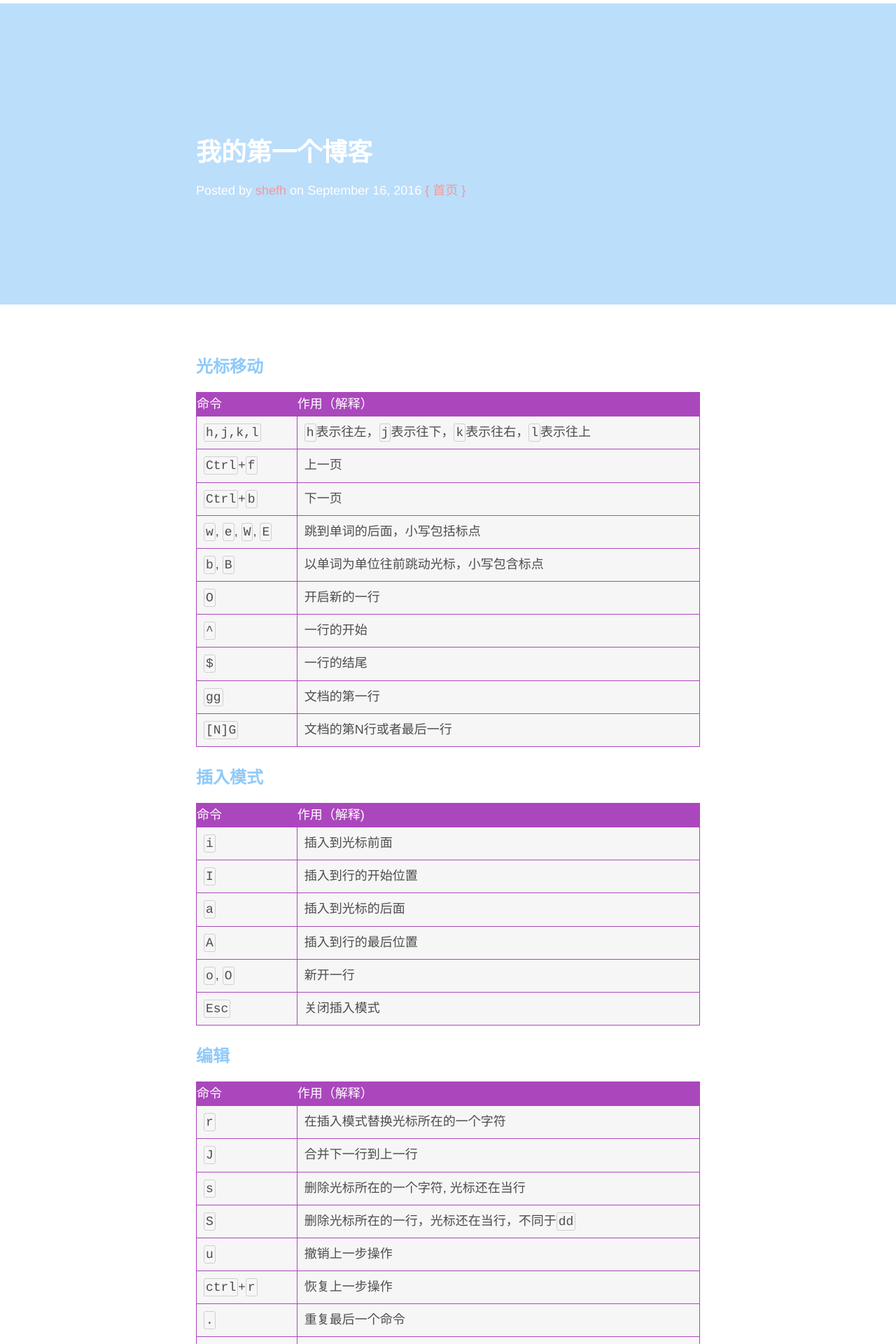
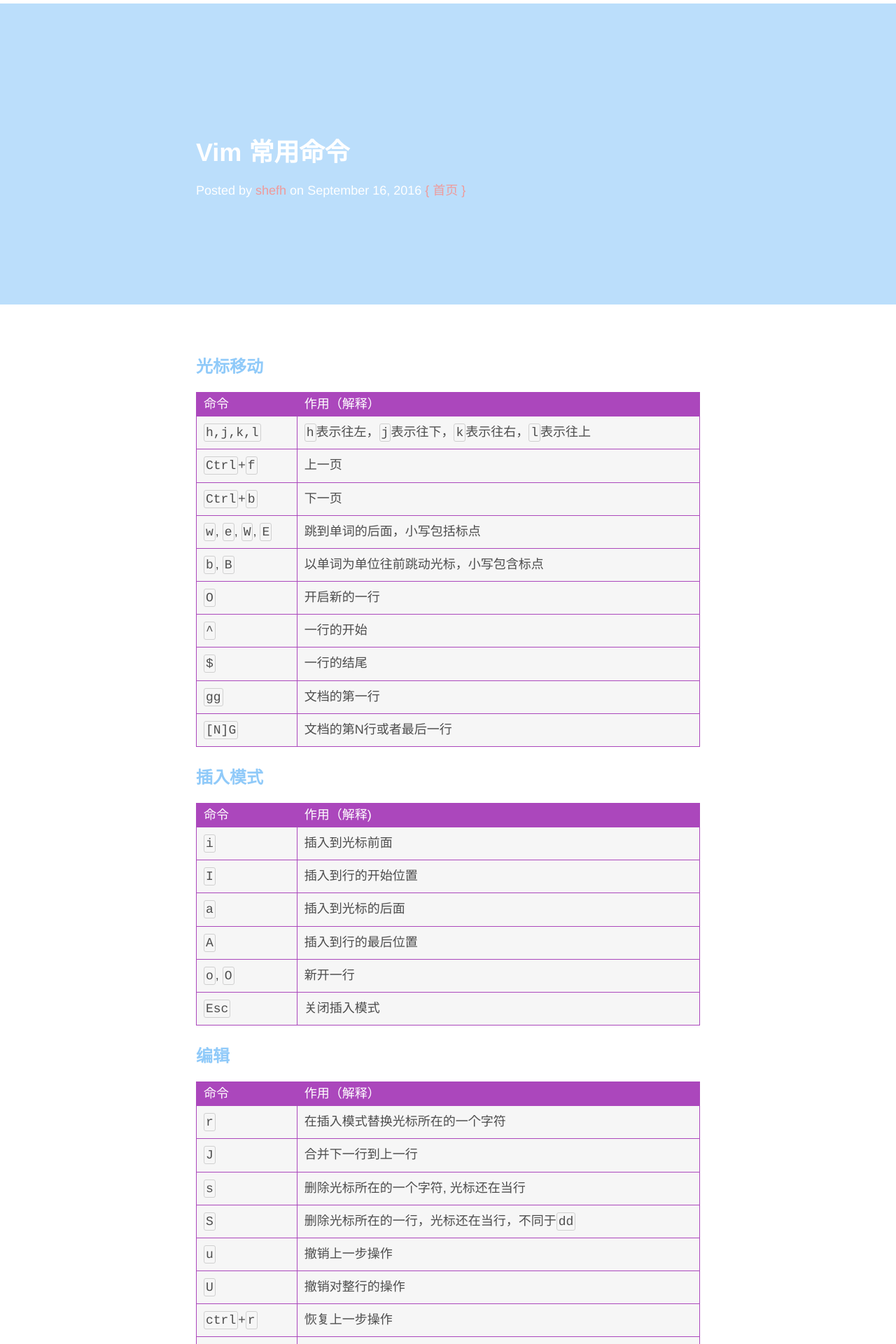
Before and after one commit to fooval-shen/shenfh.github.io, a Jekyll site: the page built from _posts/2016-09-16-Vim-Command.md, in a window 1280 px wide. Shown: the top 1920 px of the page at 70% size. Built offline with Jekyll 4.4.1, drawn with Linux system fonts in a browser that asks for light colours; nearby versions of some CDN libraries; some of the changed text lies outside the part shown.

Commit message:
modify title

```diff
--- a/_posts/2016-09-16-Vim-Command.md
+++ b/_posts/2016-09-16-Vim-Command.md
@@ -1,6 +1,6 @@
 ---
 layout: post
-title: 我的第一个博客
+title: Vim 常用命令
 author: shefh
 ---
 
@@ -13,43 +13,43 @@
 			<th width="80%">作用（解释）</th>
 		</tr>
 		<tr>
-			<td><code class="v-code">h,j,k,l</code></td>
-			<td><code class="v-code">h</code>表示往左，<code class="v-code">j</code>表示往下，<code class="v-code">k</code>表示往右，<code class="v-code">l</code>表示往上</td>
+			<td><code >h,j,k,l</code></td>
+			<td><code >h</code>表示往左，<code >j</code>表示往下，<code >k</code>表示往右，<code >l</code>表示往上</td>
 		</tr>
 		<tr>
-			<td><code class="v-code">Ctrl</code>+<code class="v-code">f</code></td>
+			<td><code >Ctrl</code>+<code >f</code></td>
 			<td>上一页</td>
 		</tr>
 		<tr>
-			<td><code class="v-code">Ctrl</code>+<code class="v-code">b</code></td>
+			<td><code >Ctrl</code>+<code >b</code></td>
 			<td>下一页</td>
 		</tr>
 		<tr>
-			<td><code class="v-code">w</code>, <code class="v-code">e</code>, <code class="v-code">W</code>, <code class="v-code">E</code></td>
+			<td><code >w</code>, <code >e</code>, <code >W</code>, <code >E</code></td>
 			<td>跳到单词的后面，小写包括标点</td>
 		</tr>
 		<tr>
-			<td><code class="v-code">b</code>, <code class="v-code">B</code></td>
+			<td><code >b</code>, <code >B</code></td>
 			<td>以单词为单位往前跳动光标，小写包含标点</td>
 		</tr>
 		<tr>
-			<td><code class="v-code">O</code></td>
+			<td><code >O</code></td>
 			<td>开启新的一行</td>
 		</tr>
 		<tr>
-			<td><code class="v-code">^</code></td>
+			<td><code >^</code></td>
 			<td>一行的开始</td>
 		</tr>
 		<tr>
-			<td><code class="v-code">$</code></td>
+			<td><code >$</code></td>
 			<td>一行的结尾</td>
 		</tr>
 		<tr>
-			<td><code class="v-code">gg</code></td>
+			<td><code >gg</code></td>
 			<td>文档的第一行</td>
 		</tr>
 		<tr>
-			<td><code class="v-code">[N]G</code></td>
+			<td><code >[N]G</code></td>
 			<td>文档的第N行或者最后一行</td>
 		</tr>
 	</body>
@@ -64,37 +64,37 @@
 		</tr>
 		<tr>
 			<td>
-				<code class="v-code">i</code>
+				<code >i</code>
 			</td>
 			<td>插入到光标前面</td>
 		</tr>
 		<tr>
 			<td>
-				<code class="v-code">I</code>
+				<code >I</code>
 			</td>
 			<td>插入到行的开始位置</td>
 		</tr>
 		<tr>
 			<td>
-				<code class="v-code">a</code>
+				<code >a</code>
 			</td>
 			<td>插入到光标的后面</td>
 		</tr>
 		<tr>
 			<td>
-				<code class="v-code">A</code>
+				<code >A</code>
 			</td>
 			<td>插入到行的最后位置</td>
 		</tr>
 		<tr>
 			<td>
-				<code class="v-code">o</code>, <code class="v-code">O</code>
+				<code >o</code>, <code >O</code>
 			</td>
 			<td>新开一行</td>
 		</tr>
 		<tr>
 			<td>
-				<code class="v-code">Esc</code>
+				<code >Esc</code>
 			</td>
 			<td>关闭插入模式</td>
 		</tr>
@@ -110,61 +110,67 @@
 		</tr>
 		<tr>
 			<td>
-				<code class="v-code">r</code>
+				<code >r</code>
 			</td>
 			<td>在插入模式替换光标所在的一个字符</td>
 		</tr>
 		<tr>
 			<td>
-				<code class="v-code">J</code>
+				<code >J</code>
 			</td>
 			<td>合并下一行到上一行</td>
 		</tr>
 		<tr>
 			<td>
-				<code class="v-code">s</code>
+				<code >s</code>
 			</td>
 			<td>删除光标所在的一个字符, 光标还在当行</td>
 		</tr>
 		<tr>
 			<td>
-				<code class="v-code">S</code>
+				<code >S</code>
 			</td>
-			<td>删除光标所在的一行，光标还在当行，不同于<code class="v-code">dd</code></td>
+			<td>删除光标所在的一行，光标还在当行，不同于<code >dd</code></td>
 		</tr>
 		<tr>
 			<td>
-				<code class="v-code">u</code>
+				<code >u</code>
 			</td>
 			<td>撤销上一步操作</td>
 		</tr>
 		<tr>
 			<td>
-				<code class="v-code">ctrl</code>+<code class="v-code">r</code>
+				<code >U</code>
+			</td>
+			<td>撤销对整行的操作</td>
+		</tr>
+		<tr>
+			<td>
+				<code >ctrl</code>+<code >r</code>
 			</td>
 			<td>恢复上一步操作</td>
 		</tr>
 		<tr>
 			<td>
-				<code class="v-code">.</code>
+				<code >.</code>
 			</td>
 			<td>重复最后一个命令</td>
 		</tr>
 		<tr>
 			<td>
-				<code class="v-code">~</code>
+				<code >~</code>
 			</td>
 			<td>变换为大写</td>
 		</tr>
 		<tr>
 			<td>
-				<code class="v-code">[N]>></code>
+				<code >[N]>></code>
 			</td>
 			<td>一行或N行往右移动一个tab</td>
 		</tr>
 		<tr>
 			<td>
-				<code class="v-code">[N]<<</code>
+				<code >[N]<<</code>
 			</td>
 			<td>一行或N行往左移动一个tab</td>
 		</tr>
@@ -180,26 +186,26 @@
 		</tr>
 		<tr>
 			<td>
-				<code class="v-code">:w</code>
+				<code >:w</code>
 			</td>
 			<td>保存</td>
 		</tr>
 		<tr>
 			<td>
-				<code class="v-code">:wq</code>,
-				<code class="v-code">:x</code>
+				<code >:wq</code>,
+				<code >:x</code>
 			</td>
 			<td>保存并关闭</td>
 		</tr>
 		<tr>
 			<td>
-				<code class="v-code">:q</code>
+				<code >:q</code>
 			</td>
 			<td>关闭（已保存）</td>
 		</tr>
 		<tr>
 			<td>
-				<code class="v-code">:q!</code>
+				<code >:q!</code>
 			</td>
 			<td>强制关闭</td>
 		</tr>
@@ -215,25 +221,25 @@
 		</tr>
 		<tr>
 			<td>
-				<code class="v-code">/pattern</code>
+				<code >/pattern</code>
 			</td>
 			<td>搜索（非插入模式)</td>
 		</tr>
 		<tr>
 			<td>
-				<code class="v-code">?pattern</code>
+				<code >?pattern</code>
 			</td>
 			<td>往后搜索</td>
 		</tr>
 		<tr>
 			<td>
-				<code class="v-code">n</code>
+				<code >n</code>
 			</td>
 			<td>光标到达搜索结果的前一个目标</td>
 		</tr>
 		<tr>
 			<td>
-				<code class="v-code">N</code>
+				<code >N</code>
 			</td>
 			<td>光标到达搜索结果的后一个目标</td>
 		</tr>
@@ -249,13 +255,13 @@
 		</tr>
 		<tr>
 			<td>
-				<code class="v-code">v</code>
+				<code >v</code>
 			</td>
 			<td>选中一个或多个字符</td>
 		</tr>
 		<tr>
 			<td>
-				<code class="v-code">V</code>
+				<code >V</code>
 			</td>
 			<td>选中一行</td>
 		</tr>
@@ -271,49 +277,74 @@
 		</tr>
 		<tr>
 			<td>
-				<code class="v-code">dd</code>
+				<code >dd</code>
 			</td>
 			<td>删除一行</td>
 		</tr>
 		<tr>
 			<td>
-				<code class="v-code">dw</code>
+				<code >dj</code>
+			</td>
+			<td>删除上一行</td>
+		</tr>
+		<tr>
+			<td>
+				<code >dk</code>
+			</td>
+			<td>删除下一行</td>
+		</tr>
+		<tr>
+			<td>
+				<code >10d</code>
+			</td>
+			<td>删除当前行开始的10行</td>
+		</tr>
+
+		<tr>
+			<td>
+				<code >dw</code>
 			</td>
 			<td>删除一个单词</td>
 		</tr>
 		<tr>
 			<td>
-				<code class="v-code">x</code>
+				<code >x</code>
 			</td>
 			<td>删除后一个字符</td>
 		</tr>
 		<tr>
 			<td>
-				<code class="v-code">X</code>
+				<code >3x</code>
+			</td>
+			<td>删除当前光标开始向后三个字符</td>
+		</tr>
+		<tr>
+			<td>
+				<code >X</code>
 			</td>
 			<td>删除前一个字符</td>
 		</tr>
 		<tr>
 			<td>
-				<code class="v-code">D</code>
+				<code >D</code>
 			</td>
 			<td>删除一行最后一个字符</td>
 		</tr>
 		<tr>
 			<td>
-				<code class="v-code">[N]yy</code>
+				<code >[N]yy</code>
 			</td>
 			<td>复制一行或者N行</td>
 		</tr>
 		<tr>
 			<td>
-				<code class="v-code">yw</code>
+				<code >yw</code>
 			</td>
 			<td>复制一个单词</td>
 		</tr>
 		<tr>
 			<td>
-				<code class="v-code">p</code>
+				<code >p</code>
 			</td>
 			<td>粘贴</td>
 		</tr>
@@ -329,27 +360,52 @@
 		</tr>
 		<tr>
 			<td>
-				<code class="v-code">:split</code>
+				<code >:split</code>
 			</td>
 			<td>水平方向分割出一个窗口</td>
 		</tr>
 		<tr>
 			<td>
-				<code class="v-code">:vsplit</code>
+				<code >:vsplit</code>
 			</td>
 			<td>垂直方向分割出一个窗口</td>
 		</tr>
 		<tr>
 			<td>
-				<code class="v-code">:close</code>
+				<code >:close</code>
 			</td>
 			<td>关闭窗口</td>
 		</tr>
 		<tr>
 			<td>
-				<code class="v-code">Ctrl</code>+<code class="v-code">W</code>
+				<code >Ctrl</code>+<code >W</code>
 			</td>
-			<td>切换窗口, <code class="v-code">h</code>到左边窗口，<code class="v-code">j</code>到下方窗口，<code class="v-code">k</code>到上方窗口，<code class="v-code">l</code>到右边窗口</td>
+			<td>切换窗口, <code >h</code>到左边窗口，<code >j</code>到下方窗口，<code >k</code>到上方窗口，<code >l</code>到右边窗口</td>
 		</tr>
 	</tbody>
 </table>
+
+## 执行shell命令
+
+<table width="100%">
+	<tbody>
+		<tr>
+			<th width="20%">命令</th>
+			<th width="80%">作用（解释)</th>
+		</tr>
+		<tr>
+			<td>
+				<code >:!command</code>
+			</td>
+			<td><code>command</code> 命令</td>
+		</tr>
+		<tr>
+			<td>
+				<code >:!ls</code>
+			</td>
+			<td>列出当前目录下文件</td>
+		</tr>
+
+
+	</tbody>
+</table>
--- a/style.scss
+++ b/style.scss
@@ -292,6 +292,7 @@
     font-size: 1em;
 }
 
+
 .entry td {
   padding-top: 10px;
   padding-bottom: 10px;
@@ -318,6 +319,7 @@
 
 .entry table th {
     padding: 4px 0;
+    padding-left: 10px;
     border: 1px solid #AB47BC;
 }
 .entrye table td {
```
Also changed, not shown: 4 other files.
